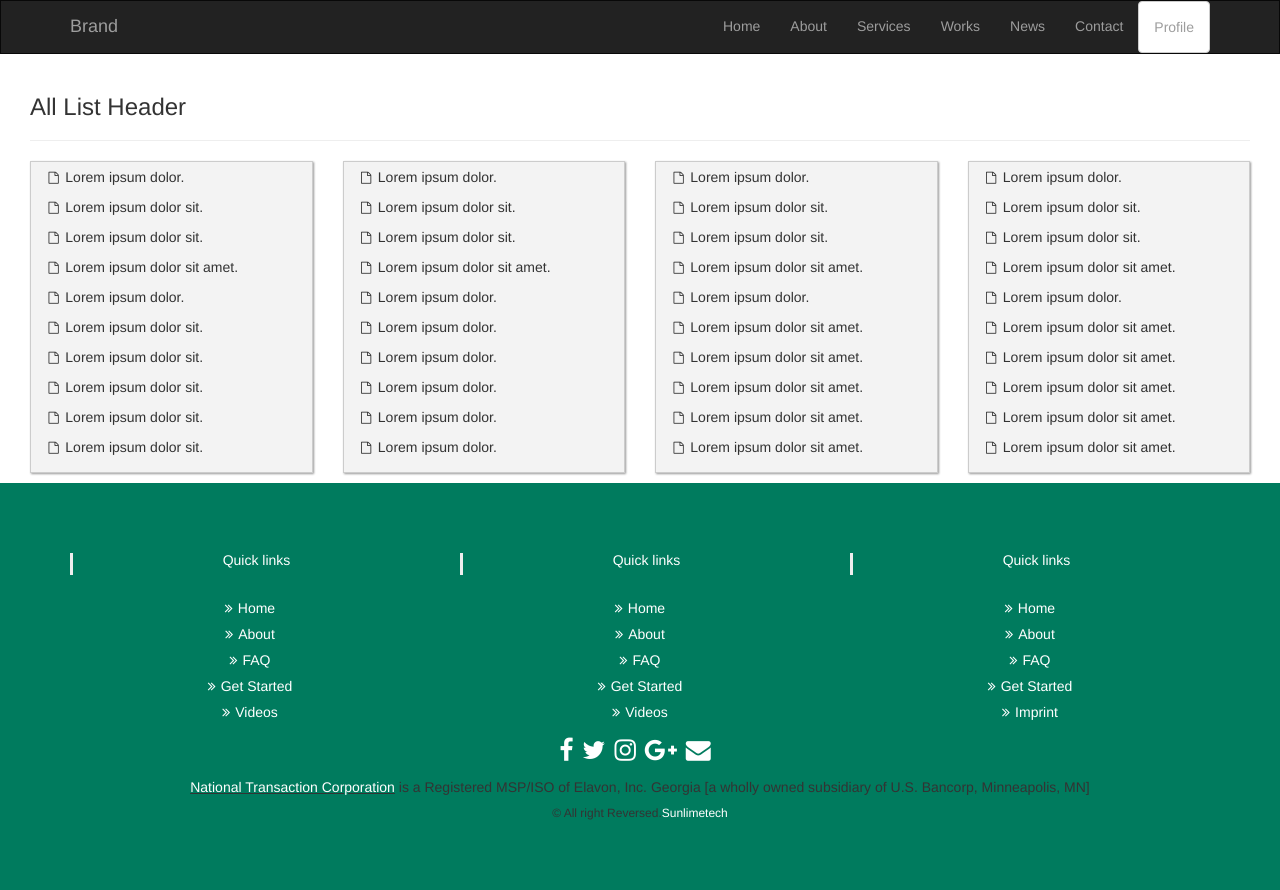
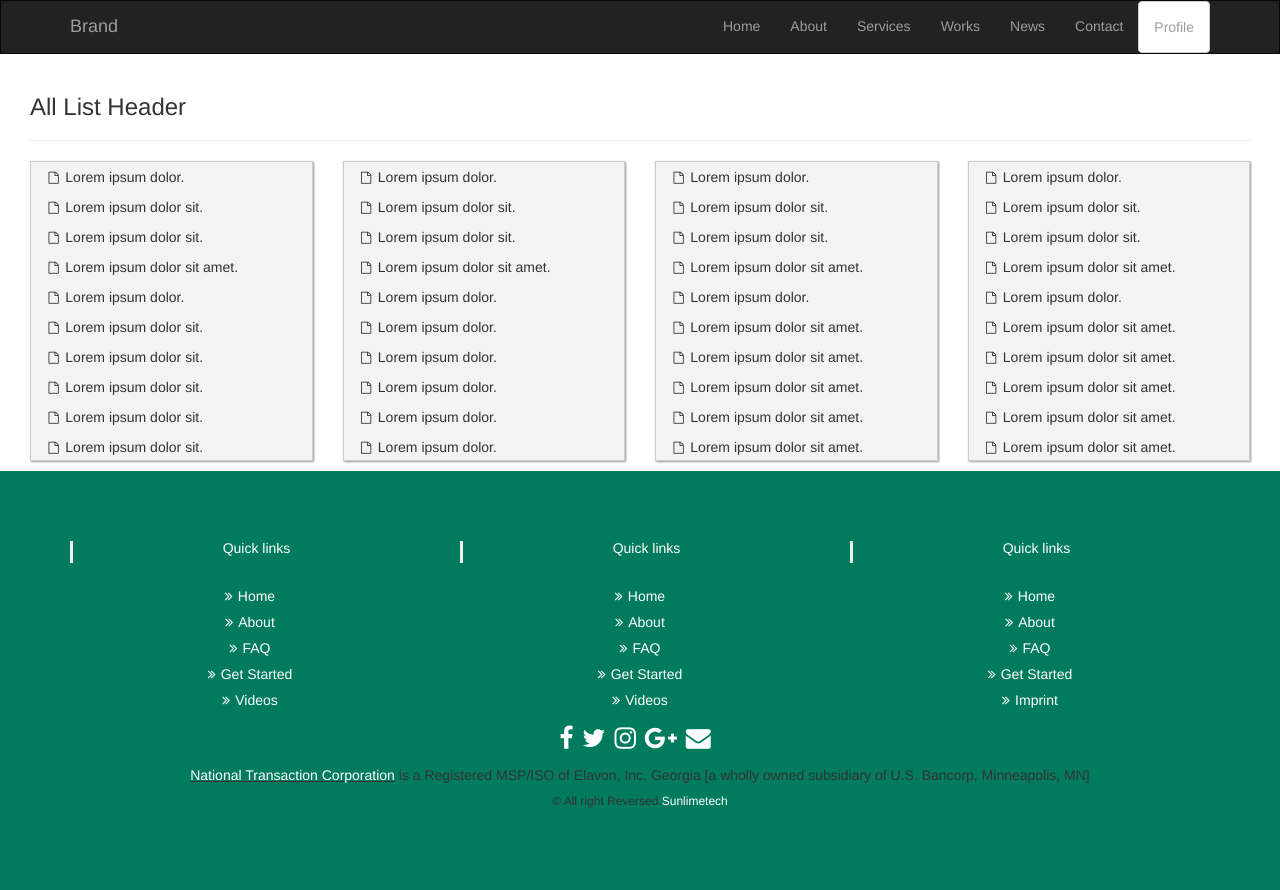
Before and after one commit to kumar838/latestiqs, a PHP site: page /templete/index.html in a window 1280 px wide. After the commit the page ends 808 px from the top, so only its background shows below. Run offline with PHP 8.4, Linux system fonts and the light colour scheme.

Commit message:
Update style.css

```diff
--- a/templete/css/style.css
+++ b/templete/css/style.css
@@ -1,3 +1,23 @@
+Skip to content
+Features
+Business
+Explore
+Marketplace
+Pricing
+
+Search
+
+Sign in or Sign up
+0 0 0 kumar838/latestiqs
+ Code  Issues 0  Pull requests 0  Projects 0  Insights
+Join GitHub today
+GitHub is home to over 28 million developers working together to host and review code, manage projects, and build software together.
+
+latestiqs/templete/css/style.css
+8eadceb  on Aug 25
+@kumar838 kumar838 Add files via upload
+
+124 lines (119 sloc)  4.33 KB
 /*--- Pre Frams ----*/
 .text-bold{ font-weight: bold; }
 
@@ -108,6 +128,9 @@ section .section-title {
 	background-color: #f3f3f3;
 	border:1px solid #ccc;
 	margin-bottom: 10px;
+	min-height:300px;
+	max-height:300px;
+	/* overflow:auto; */
 }
 .webliste{
 	list-style: none;
```
